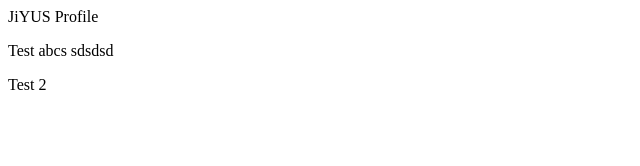
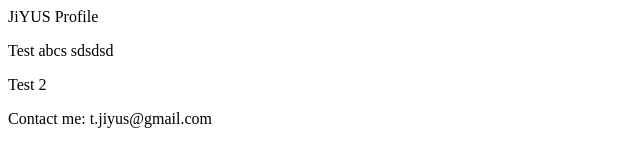
Before and after one commit to jirayusj/Github-desktop-project, a plain HTML site: page index.html in a window 1280 px wide. Shown: the whole page, without its empty margins (0-640 px from the left). Drawn offline with Linux system fonts and the light colour scheme.

Commit message:
Add contact me
Add contact me

```diff
--- a/index.html
+++ b/index.html
@@ -10,5 +10,6 @@
     <hl>JiYUS Profile</hl>
     <p>Test abcs sdsdsd</p>
     <p>Test 2</p>
+    <footer>Contact me: t.jiyus@gmail.com</footer>
 </body>
 </html>
```
